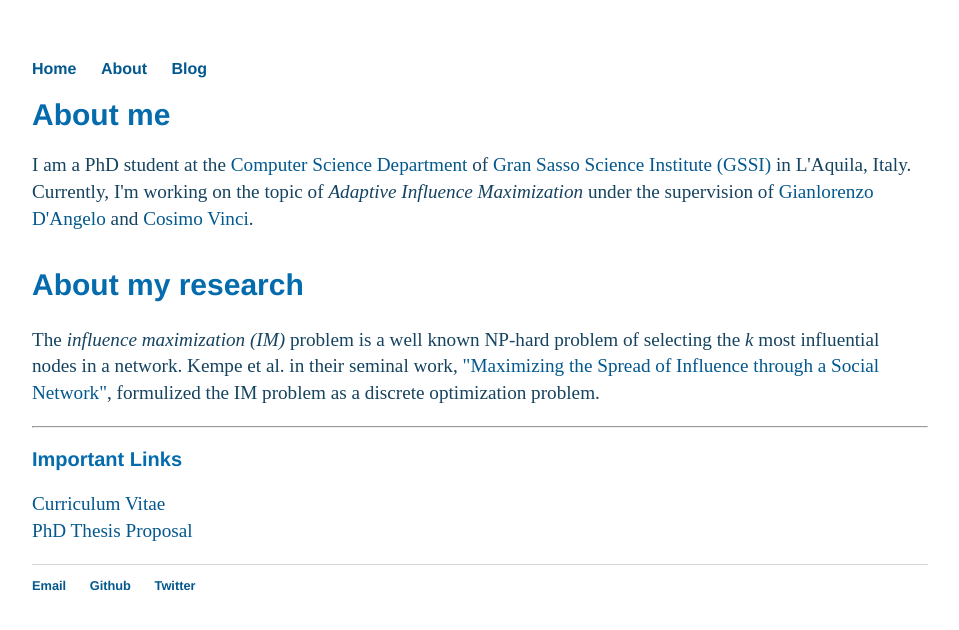
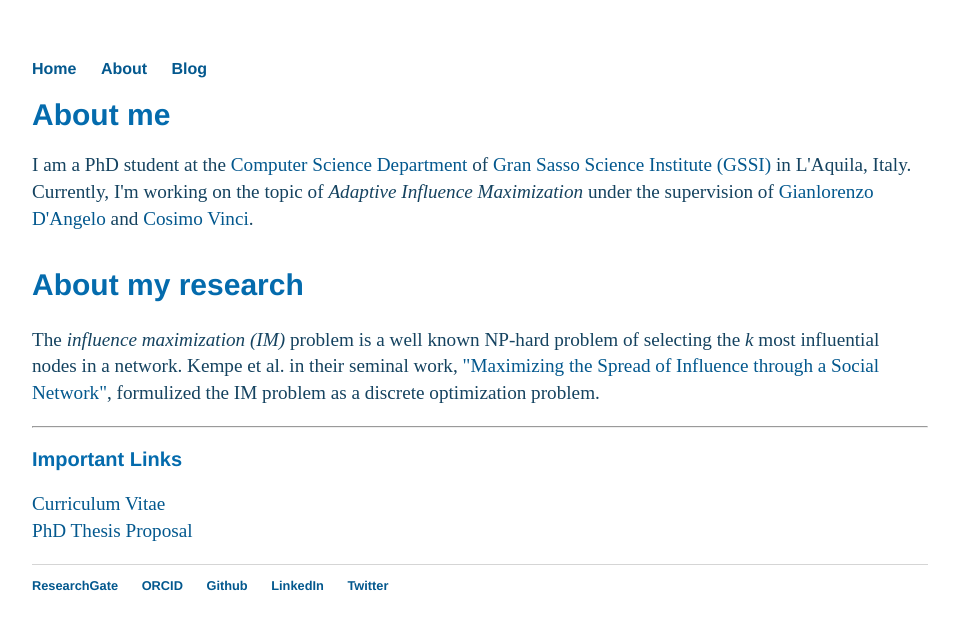
Before and after one commit to debashmitap/debashmitap.github.io, a Jekyll site: the page built from about/index.html, in a window 1280 px wide. Shown: the top 630 px of the page, without its empty margins (160-1119 px from the left). Built offline with Jekyll 4.4.1, drawn with Linux system fonts in a browser that asks for light colours.

Commit message:
Update default.html

```diff
--- a/_layouts/default.html
+++ b/_layouts/default.html
@@ -20,8 +20,10 @@
 			</div><!-- /.container -->
 			<footer>
 	    		<ul>
-	        		<li><a href="mailto:debashmita.poddar@gssi.it">Email</a></li>
+				<li><a href="https://www.researchgate.net/profile/Debashmita-Poddar">ResearchGate</a></li>
+	        		<li><a href="https://orcid.org/0000-0002-8460-5773">ORCID</a></li>
 	        		<li><a href="https://github.com/debashmitap">Github</a></li>
+				<li><a href="https://www.linkedin.com/in/debashmita-poddar-96324485/">LinkedIn</a></li>
 				<li><a href="https://twitter.com/DebashmitaP">Twitter</a></li>
 				</ul>
 			</footer>
```
